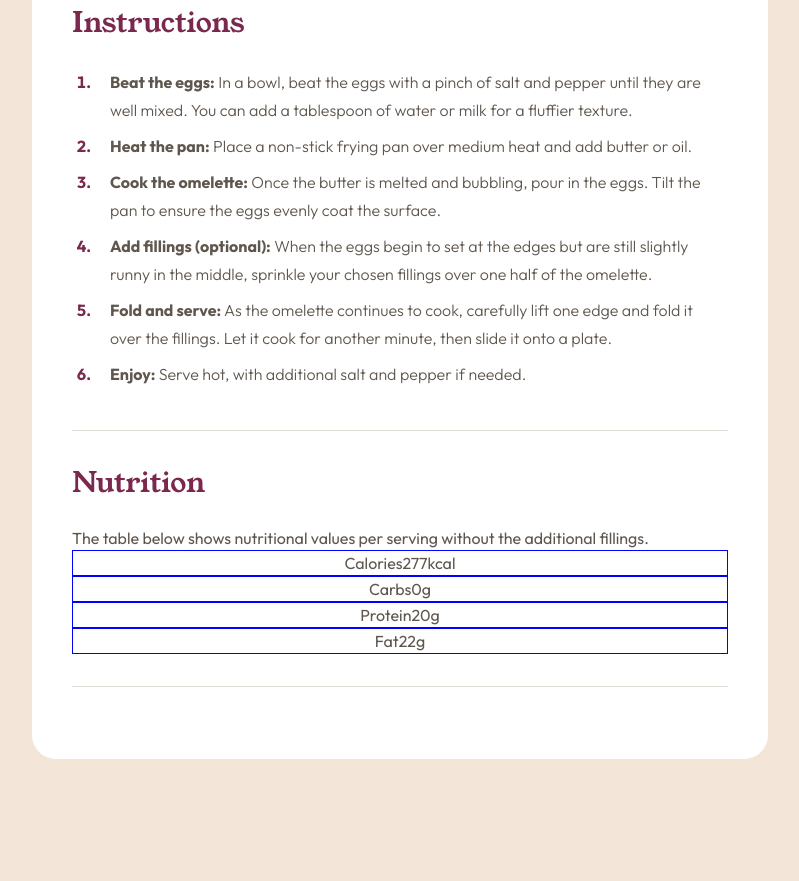
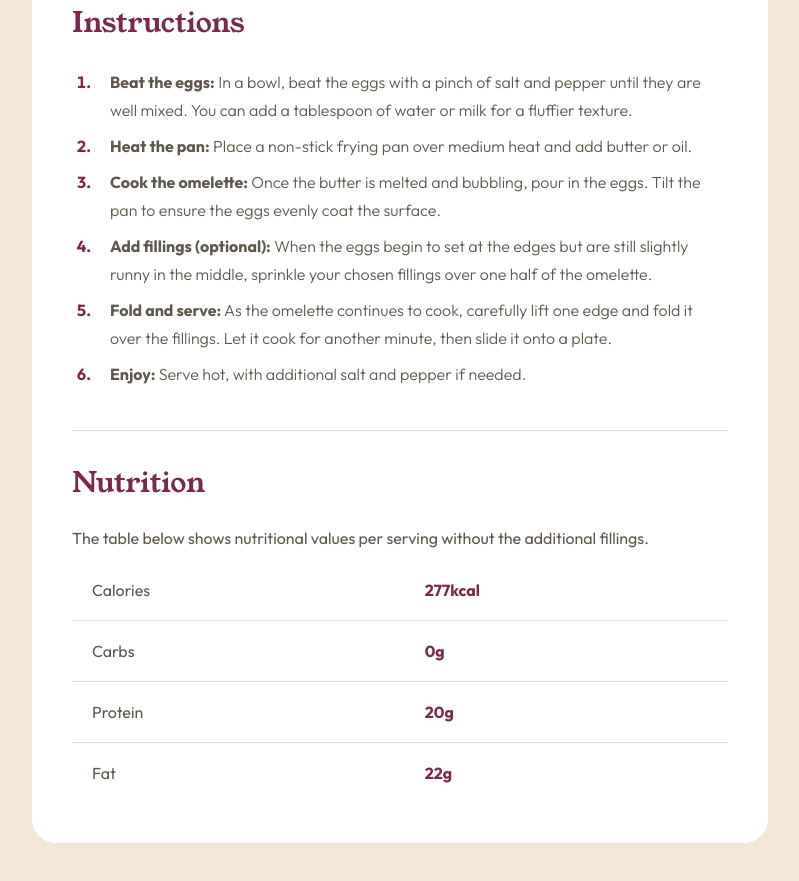
Before and after one commit to maxkdavis/FM-recipe-page, a plain HTML site: page index.html in a window 1280 px wide. Shown: the part 1192-2073 px from the top of the page, without its empty margins (240-1039 px from the left). Before the commit the page ends 2051 px from the top, so only its background shows below. Drawn offline with Linux system fonts and the light colour scheme.

Commit message:
Nutrition Table and Updated CSS Styling

```diff
--- a/index.html
+++ b/index.html
@@ -64,29 +64,29 @@
           <li><strong>Enjoy:</strong> Serve hot, with additional salt and pepper if needed.</li>
         </ol>
       </div>
+
       <div class="sub-container">
         <h2 class="subtitle">Nutrition</h2>
         <p>The table below shows nutritional values per serving without the additional fillings.</p>
-        <div class="nutrition calories">
-          <p>Calories</p>
-          <p>277kcal</p>
-        </div>
 
-        <div class="nutrition carbs">
-          <p>Carbs</p>
-          <p>0g</p>
-        </div>
-
-        <div class="nutrition protein">
-          <p>Protein</p>
-          <p>20g</p>
-        </div>
-
-        <div class="nutrition fat">
-          <p>Fat</p>
-          <p>22g</p>
-        </div>
-      </div>
+        <table>
+          <tr>
+            <td>Calories</td>
+            <td>277kcal</td>
+          </tr>
+          <tr>
+            <td>Carbs</td>
+            <td>0g</td>
+          </tr>
+          <tr>
+            <td>Protein</td>
+            <td>20g</td>
+          </tr>
+          <tr>
+            <td>Fat</td>
+            <td>22g</td>
+          </tr>
+        </table>
     </main>
   </body>
 </html>
--- a/styles.css
+++ b/styles.css
@@ -38,18 +38,6 @@ ol li::marker {
   font-size: 16px;
   font-weight: bold;
 }
-
-/*
-tr td {
-  border-bottom: 1px solid hsl(30, 18%, 87%);
-  border: 1px solid red;
-}
-
-tr td:nth-child(2) {
-  color: hsl(332, 51%, 32%);
-  font-weight: bold;
-}
-*/
 
 /* CLASS SELECTORS */
 
@@ -109,6 +97,12 @@ tr td:nth-child(2) {
   padding-bottom: 32px;
 }
 
+.sub-container:last-of-type {
+  border: none;
+  margin-bottom: 0;
+  padding-bottom: 0;
+}
+
 .sub-list,
 .ordered-list {
   font-family: 'outfit';
@@ -125,10 +119,31 @@ tr td:nth-child(2) {
   line-height: 1.75;
 }
 
-.nutrition {
-  display: flex;
-  border: 1px solid blue;
-  align-items: center;
-  justify-content: center;
-  /* border-bottom: 1px solid hsl(30, 18%, 87%); */
+table {
+  /* border-spacing: 30px; */
+  width: 100%;
+  margin-top: 10px;
+  font-family: inherit;
+  color: red;
+  border-collapse: collapse;
 }
+
+td {
+  padding: 20px;
+  font-family: 'outfit';
+  color: hsl(30, 10%, 34%);
+  margin: 20px 0;
+}
+
+tr {
+  border-bottom: 1px solid hsl(30, 18%, 87%);
+}
+
+tr:last-child {
+  border: none;
+}
+
+tr td:nth-child(2) {
+  color: hsl(332, 51%, 32%);
+  font-weight: bold;
+}
```
